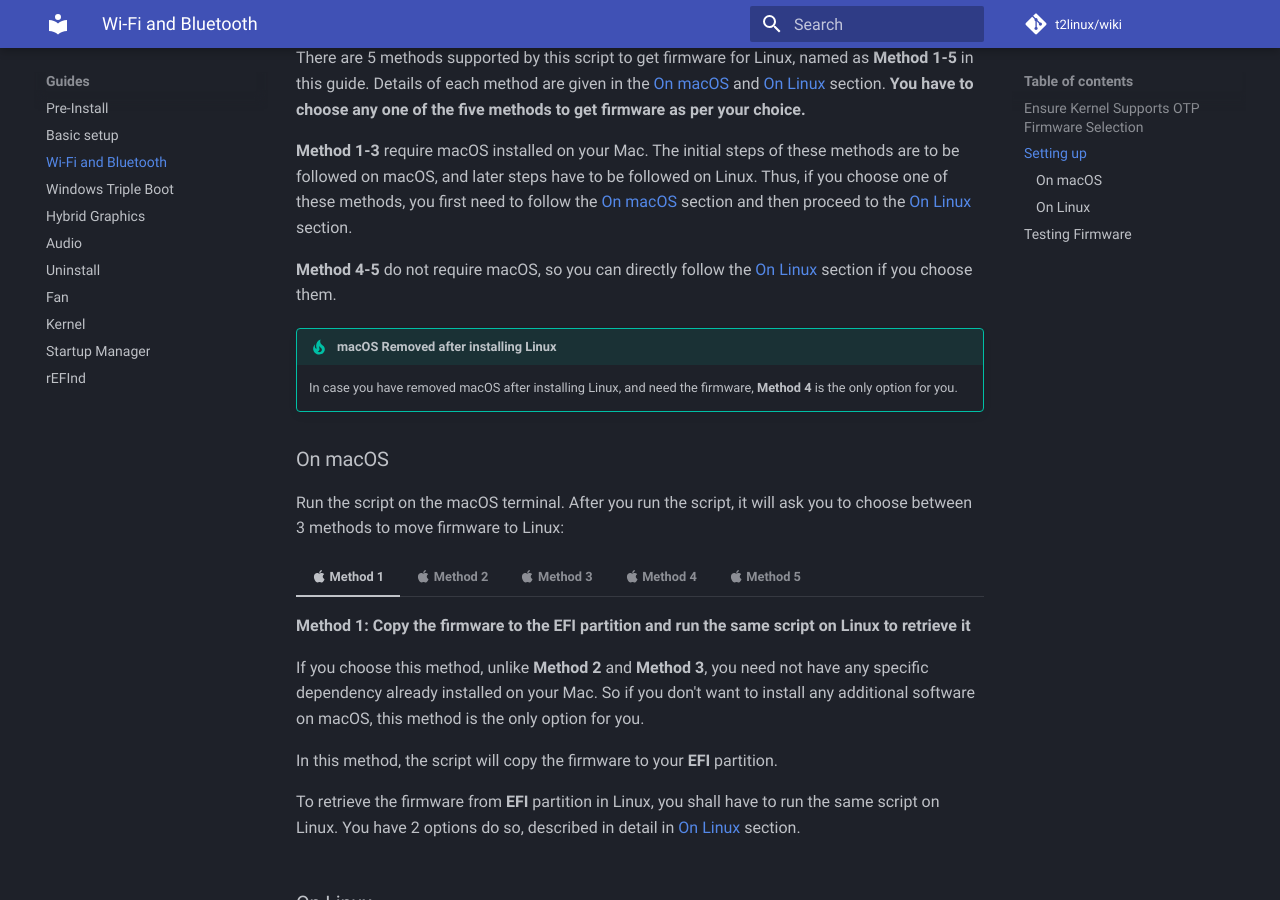
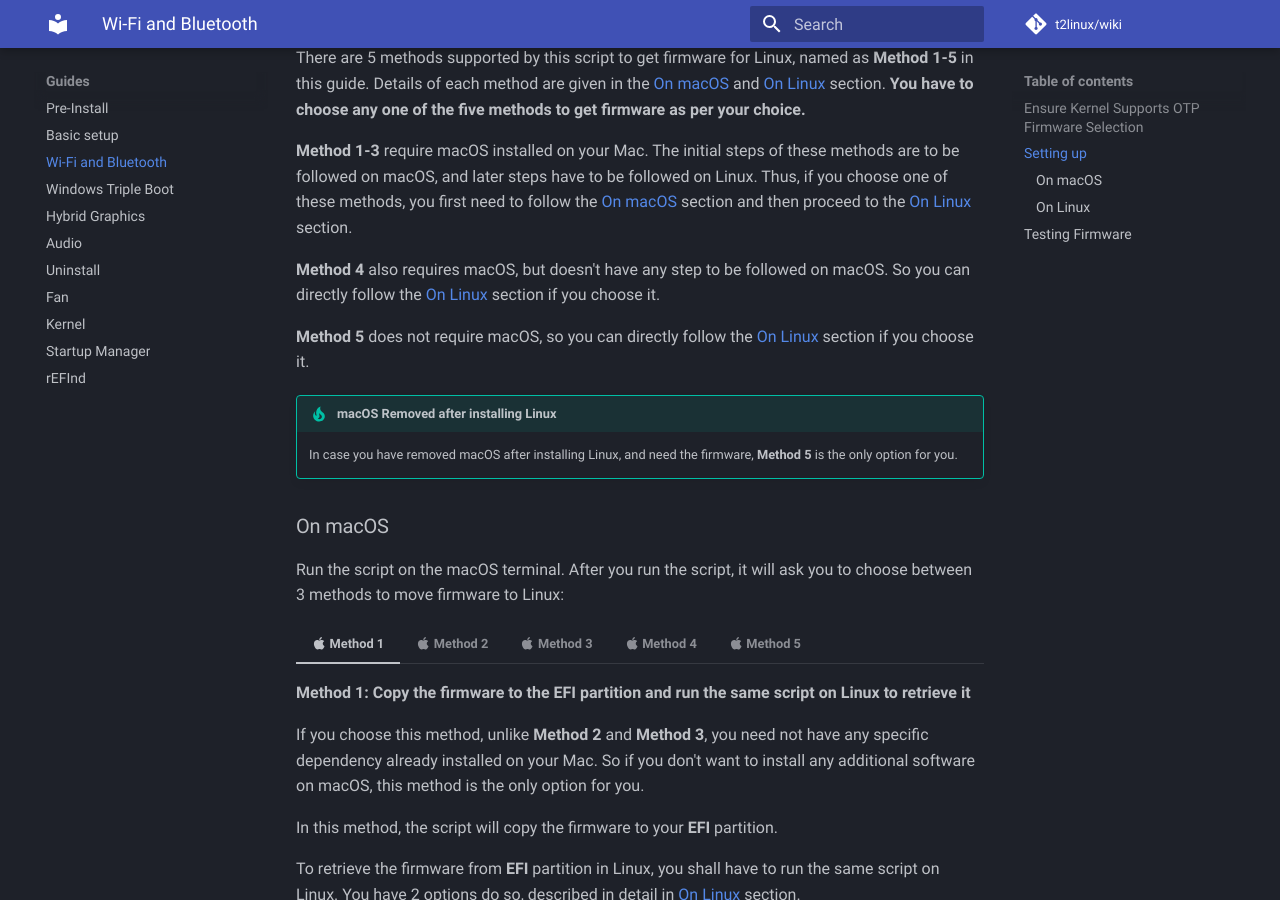
Before and after one commit to t2linux/wiki, an MkDocs documentation site: the page built from docs/guides/wifi-bluetooth.md, in a window 1280 px wide and 900 px high, scrolled down 935 px. Built offline with MkDocs 1.6.1 and Material for MkDocs 9.7.7, drawn with Linux system fonts in a browser that asks for light colours; comment, search, counter and statistics services are not loaded.

Commit message:
Update wifi-bluetooth.md

```diff
--- a/docs/guides/wifi-bluetooth.md
+++ b/docs/guides/wifi-bluetooth.md
@@ -26,10 +26,12 @@ There are 5 methods supported by this script to get firmware for Linux, named as
 
 **Method 1-3** require macOS installed on your Mac. The initial steps of these methods are to be followed on macOS, and later steps have to be followed on Linux. Thus, if you choose one of these methods, you first need to follow the [On macOS](#on-macos) section and then proceed to the [On Linux](#on-linux) section.
 
-**Method 4-5** do not require macOS, so you can directly follow the [On Linux](#on-linux) section if you choose them.
+**Method 4** also requires macOS, but doesn't have any step to be followed on macOS. So you can directly follow the [On Linux](#on-linux) section if you choose it.
+
+**Method 5** does not require macOS, so you can directly follow the [On Linux](#on-linux) section if you choose it.
 
 !!! Tip "macOS Removed after installing Linux"
-    In case you have removed macOS after installing Linux, and need the firmware, **Method 4** is the only option for you.
+    In case you have removed macOS after installing Linux, and need the firmware, **Method 5** is the only option for you.
 
 ### On macOS
 
```
